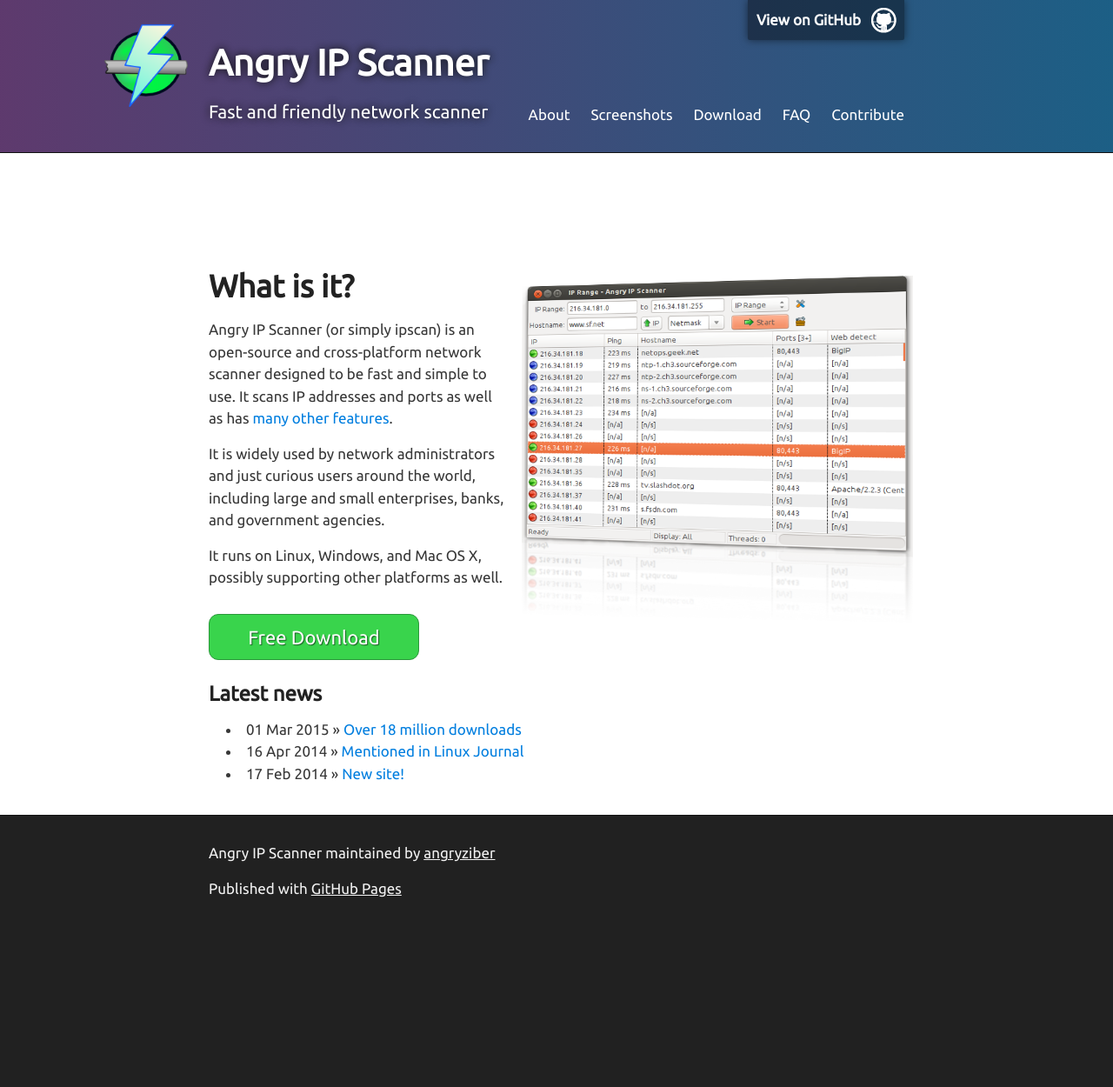
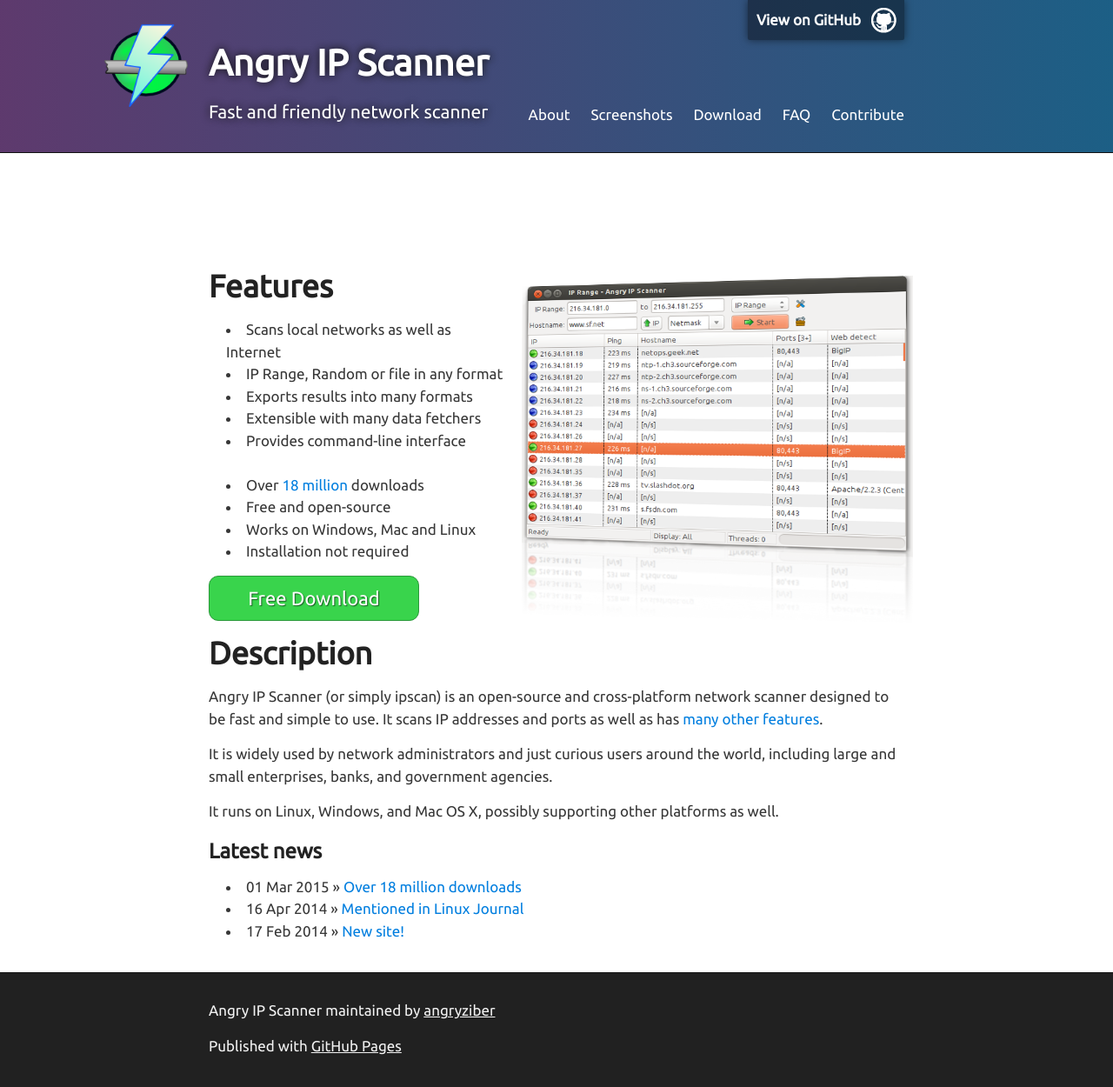
Before and after one commit to angryip/ipscan, a Jekyll site: the page built from index.html, in a window 1280 px wide. Shown: the whole page at 87% size. Built offline with Jekyll 4.4.1, drawn with Linux system fonts in a browser that asks for light colours; before the commit the page ends 1069 px from its top, so only the background shows below that.

Commit message:
list features on the front page

```diff
--- a/css/main.css
+++ b/css/main.css
@@ -115,7 +115,6 @@
   font-size: 1.3em;
   color: #ffffff;
   text-decoration: none;
-  margin-bottom: 0.5em;
 }
 
 a.button:hover, a.button:focus {
--- a/index.html
+++ b/index.html
@@ -8,8 +8,25 @@
 
 <div id="home" class="clearfix">
   <a href="/screenshots/"><img src="images/ipscan-screen.png" class="featured"></a>
-    <h1>What is it?</h1>
+  <h1>Features</h1>
 
+  <ul>
+    <li>Scans local networks as well as Internet</li>
+    <li>IP Range, Random or file in any format</li>
+    <li>Exports results into many formats</li>
+    <li>Extensible with many data fetchers</li>
+    <li>Provides command-line interface</li>
+    <br>
+    <li>Over <a href="/2015/03/downloads.html">18 million</a> downloads</li>
+    <li>Free and open-source</li>
+    <li>Works on Windows, Mac and Linux</li>
+    <li>Installation not required</li>
+  </ul>
+
+  <a class="button" href="download/">Free Download</a>
+</div>
+
+<h1>Description</h1>
 <p>
   Angry IP Scanner (or simply ipscan) is an open-source and cross-platform network scanner designed to be fast and simple to use. It scans IP addresses and ports as well as has <a href="/about/">many other features</a>.
 </p>
@@ -21,9 +38,6 @@
 <p>
   It runs on Linux, Windows, and Mac OS X, possibly supporting other platforms as well.
 </p>
-</div>
-
-<a class="button" href="download/">Free Download</a>
 
 <div id="news">
   <h3>Latest news</h3>
```
Lines whose indentation alone changed are shown as unchanged.
